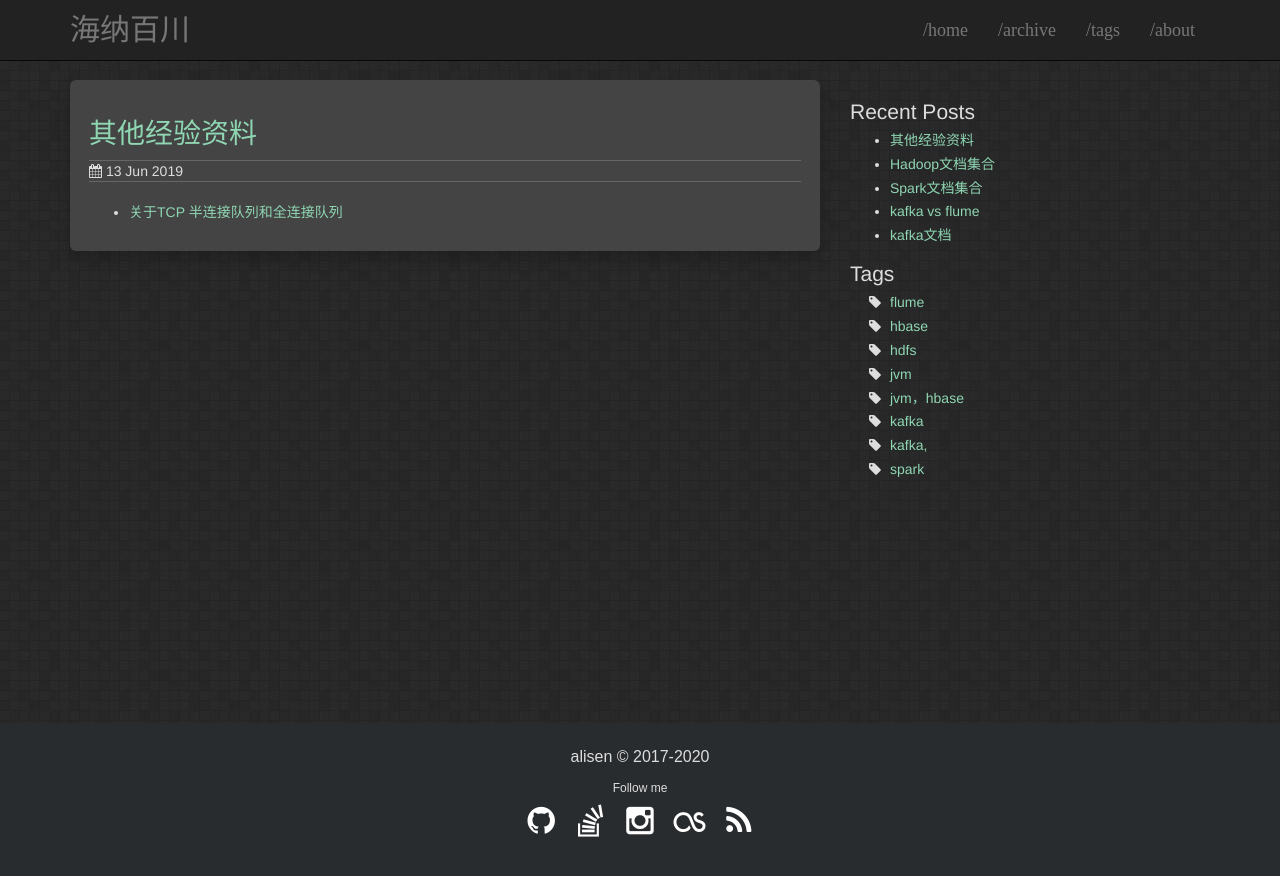
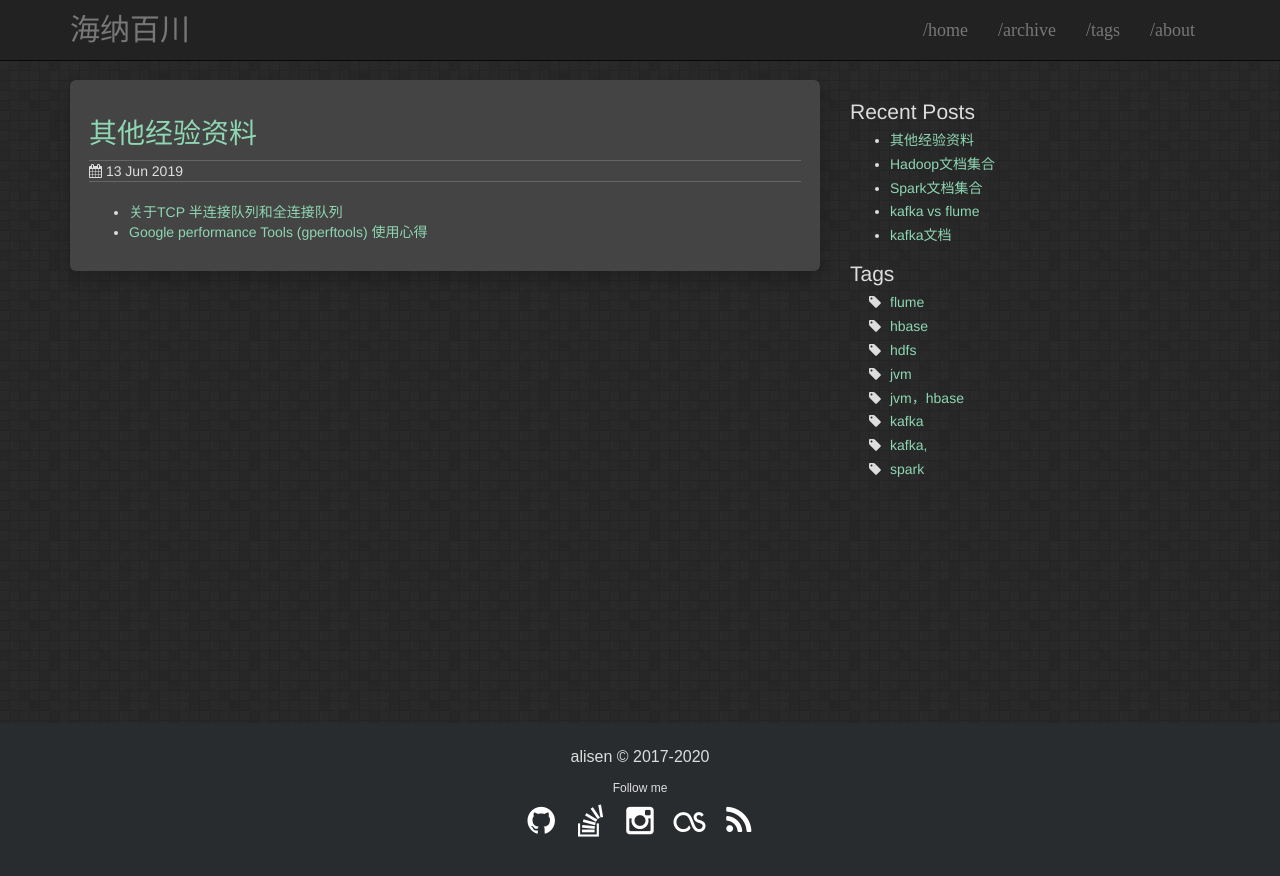
Before and after one commit to igithu/summary, a Jekyll site: the page built from _posts/2019-06-13-others.md, in a window 1280 px wide. Shown: the top 876 px of the page. Built offline with Jekyll 4.4.1, drawn with Linux system fonts in a browser that asks for light colours.

Commit message:
Update and rename 2019-06-13-hadoop-doc.md to 2019-06-13-others.md

```diff
--- a/_posts/2019-06-13-hadoop-doc.md
+++ b/_posts/2019-06-13-others.md
@@ -4,4 +4,8 @@ title: "其他经验资料"
 date: 2019-06-13
 ---
 
+
+
+
 * [关于TCP 半连接队列和全连接队列](http://jm.taobao.org/2017/05/25/525-1/)
+* [Google performance Tools (gperftools) 使用心得](https://www.cnblogs.com/persistentsnail/p/3294843.html)
```
